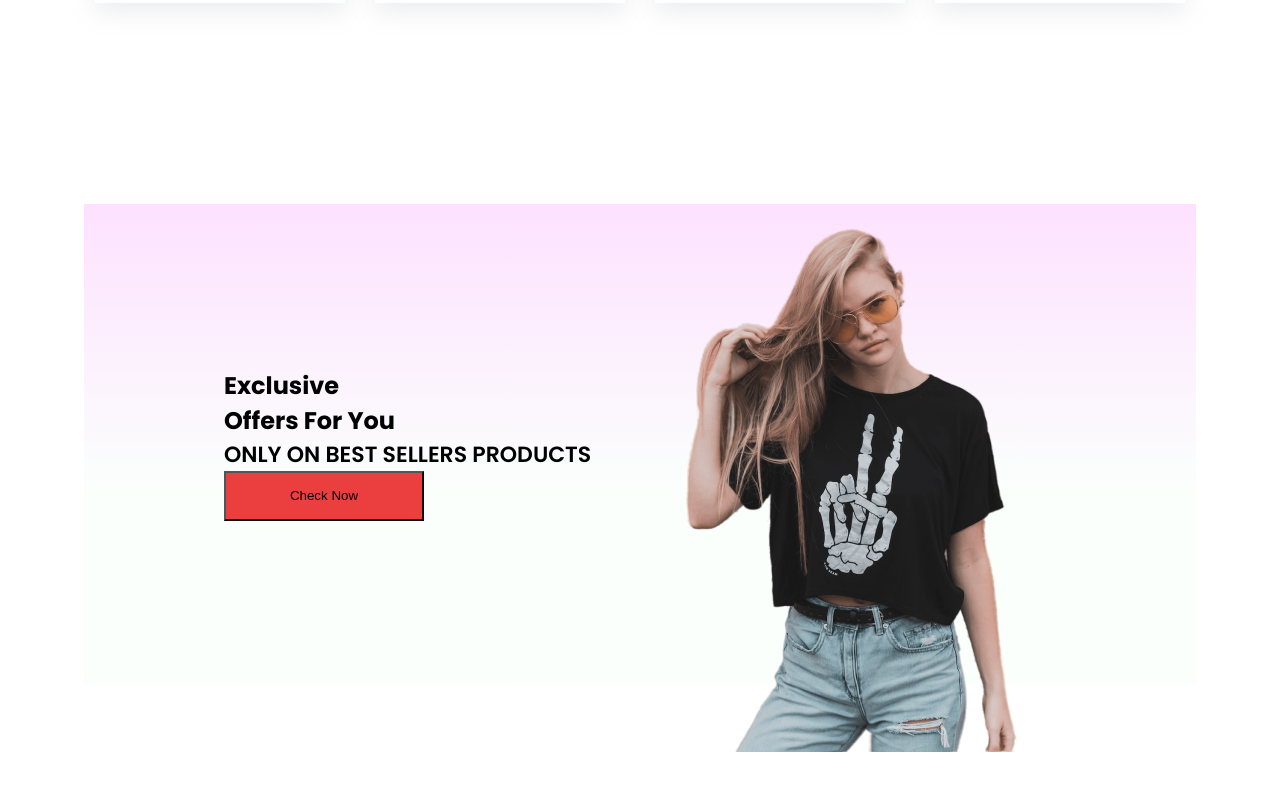
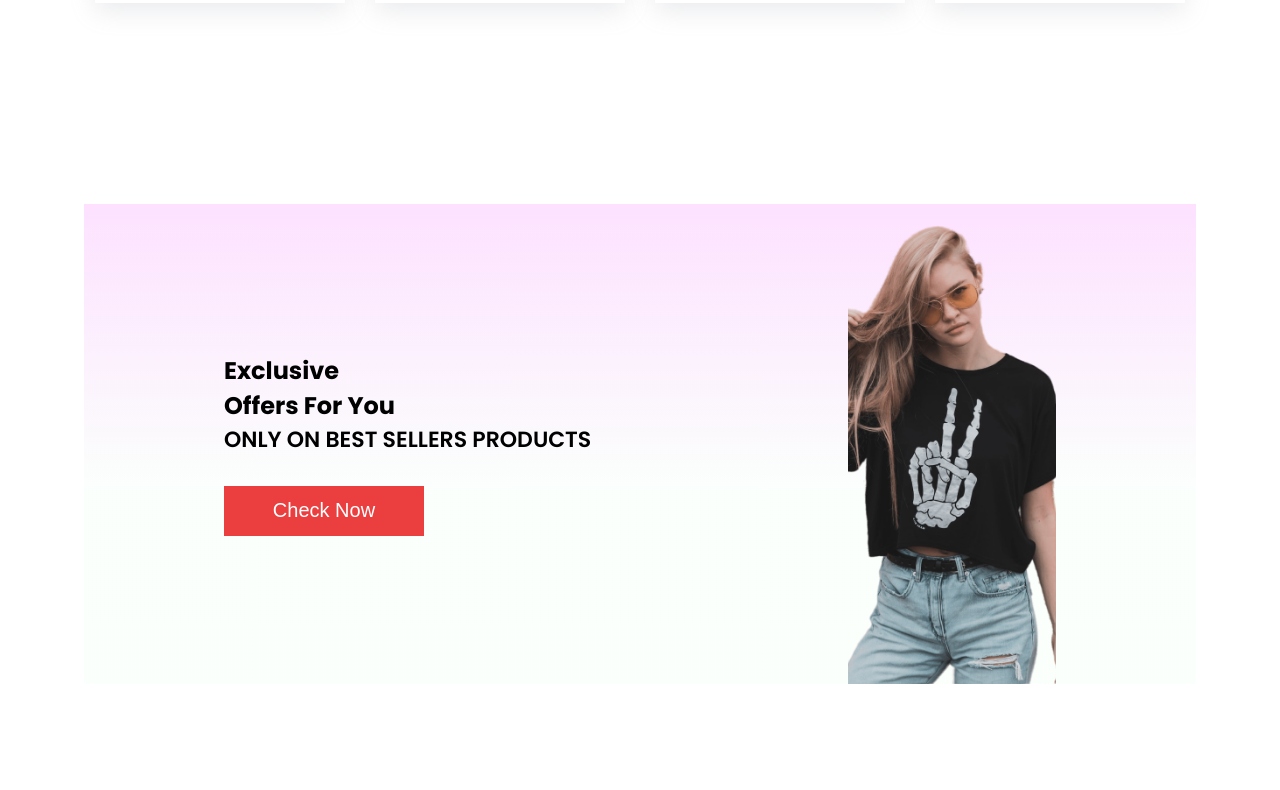
Before and after one commit to Anjali331997/E-commerce-MERN-Stack, a React (Create React App) app in the folder frontend/: page / in a window 1280 px wide. Shown: the part 1415-2205 px from the top of the page. Built offline with nearby package versions, Linux system fonts and the light colour scheme.

Commit message:
adding css properties to offers banner

```diff
--- a/frontend/src/components/Offer/Offer.css
+++ b/frontend/src/components/Offer/Offer.css
@@ -1,4 +1,5 @@
 .offers{
+    /* border: 1px yellow solid; */
     width: 65%;
     height: 60vh;
     display: flex;
@@ -33,4 +34,26 @@
     height: 50px;
     background-origin: 100px;
     background-color: var(--red);
+    border: none;
+    color: var(--white);
+    font-size: 20px;
+    font-weight: 500;
+    margin-top: 30px;
+    cursor: pointer;
 }
+
+.offers-right{
+    /* border: 1px red solid; */
+    flex: 1;
+    display: flex;
+    align-items: center;
+    justify-content: flex-end;
+}
+
+.offers-right img{
+    width: 50%;
+    height: 100%;
+    object-fit: cover;
+    object-position: center;
+    /* border: 1px rgb(144, 20, 175) solid; */
+}
```
